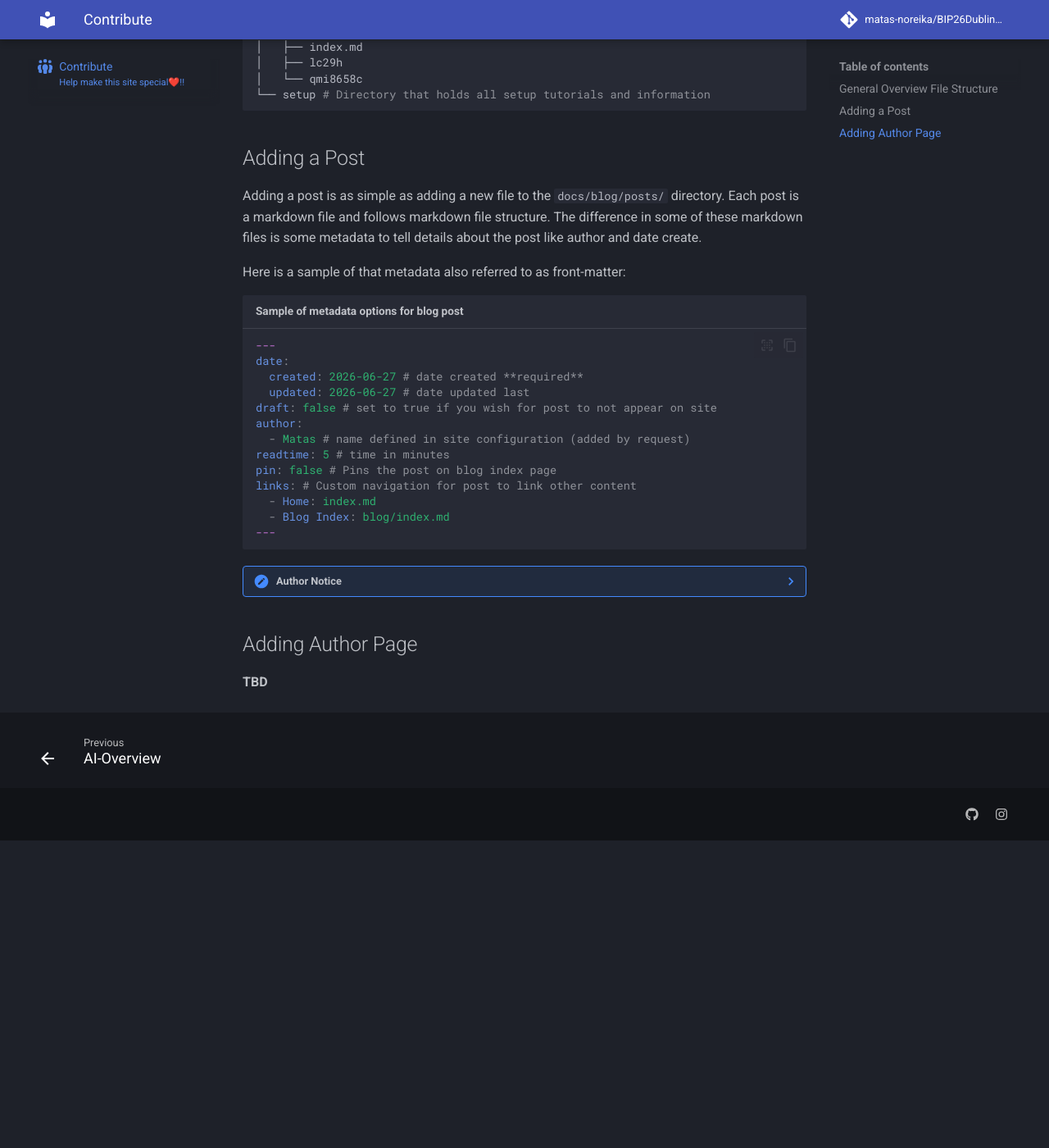
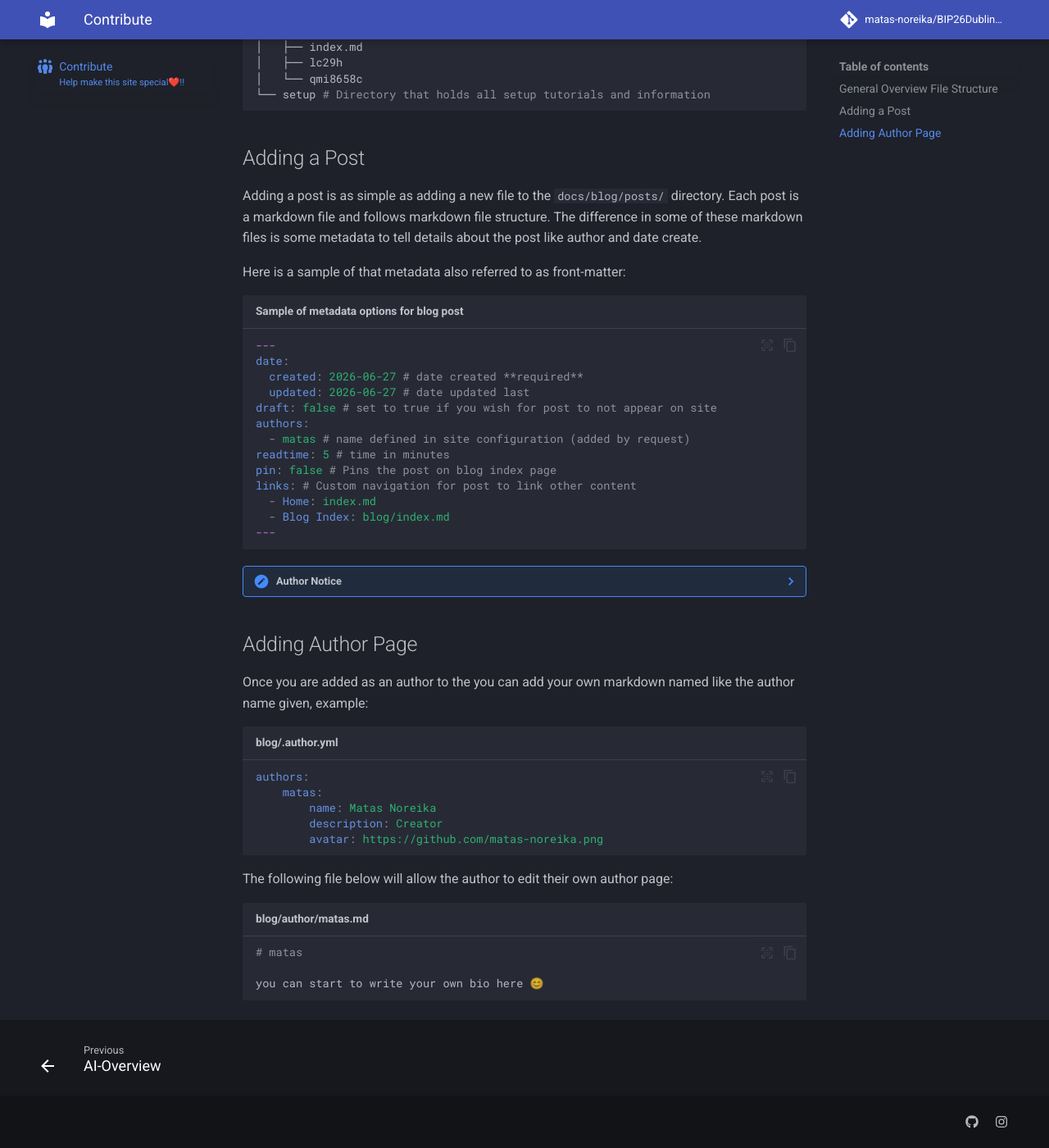
Before and after one commit to matas-noreika/BIP26Dublin-personal, an MkDocs documentation site: the page built from docs/contribute.md, in a window 1280 px wide and 1400 px high, scrolled down 573 px. Shown: the whole window at 82% size. Built offline with MkDocs 1.6.1 and Material for MkDocs 9.7.7, drawn with Linux system fonts in a browser that asks for light colours; comment, search, counter and statistics services are not loaded; before the commit the page ends 1598 px from its top, so only the background shows below that.

Commit message:
Updated contribute.md

````diff
--- a/docs/contribute.md
+++ b/docs/contribute.md
@@ -51,8 +51,8 @@ date:
   created: 2026-06-27 # date created **required**
   updated: 2026-06-27 # date updated last
 draft: false # set to true if you wish for post to not appear on site
-author:
-  - Matas # name defined in site configuration (added by request)
+authors:
+  - matas # name defined in site configuration (added by request)
 readtime: 5 # time in minutes
 pin: false # Pins the post on blog index page
 links: # Custom navigation for post to link other content
@@ -68,4 +68,21 @@ links: # Custom navigation for post to link other content
 
 ## Adding Author Page
 
-**TBD**
+Once you are added as an author to the you can add your own markdown named like
+the author name given, example:
+
+```yaml title="blog/.author.yml"
+authors:
+    matas:
+        name: Matas Noreika
+        description: Creator
+        avatar: https://github.com/matas-noreika.png
+```
+
+The following file below will allow the author to edit their own author page:
+
+```markdown title="blog/author/matas.md"
+# matas
+
+you can start to write your own bio here 😊
+```
````
